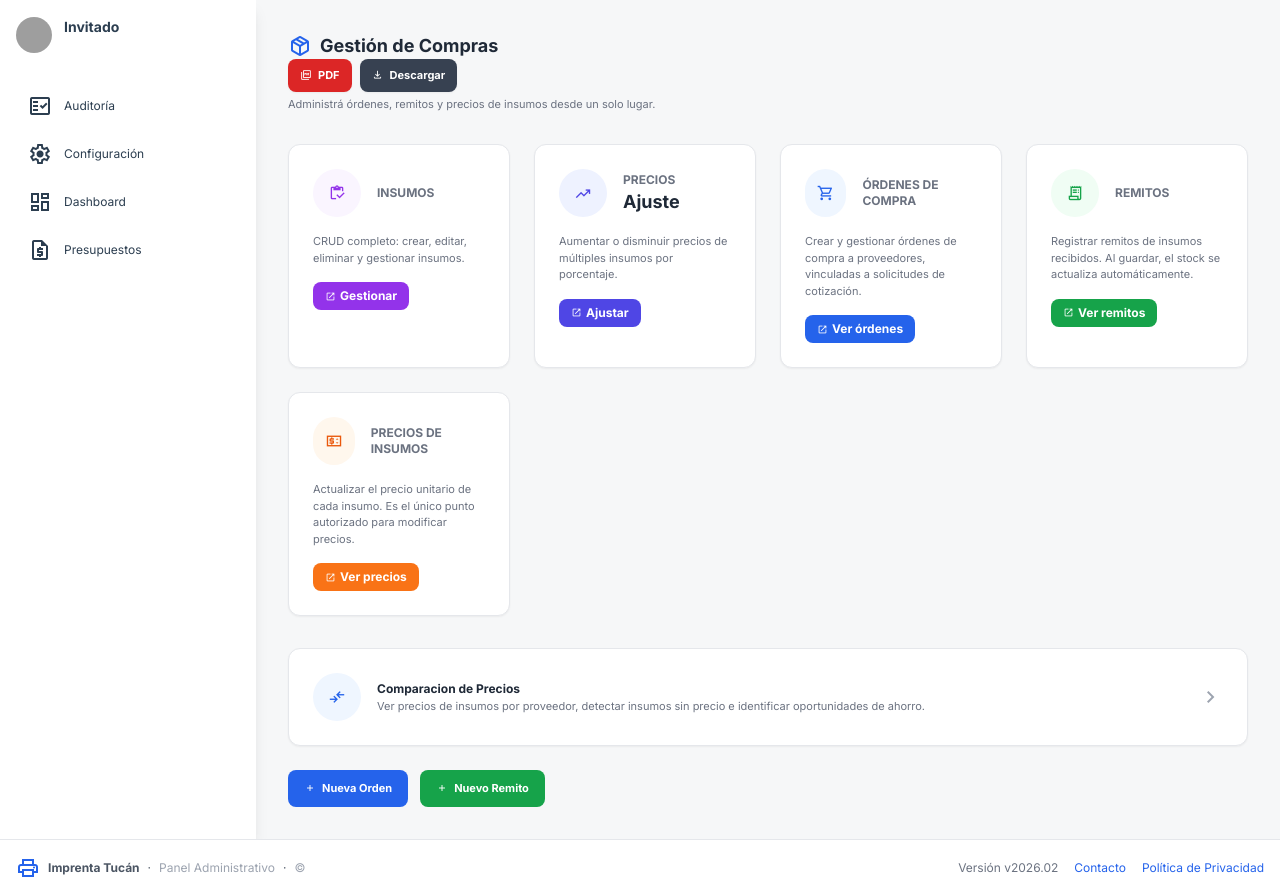
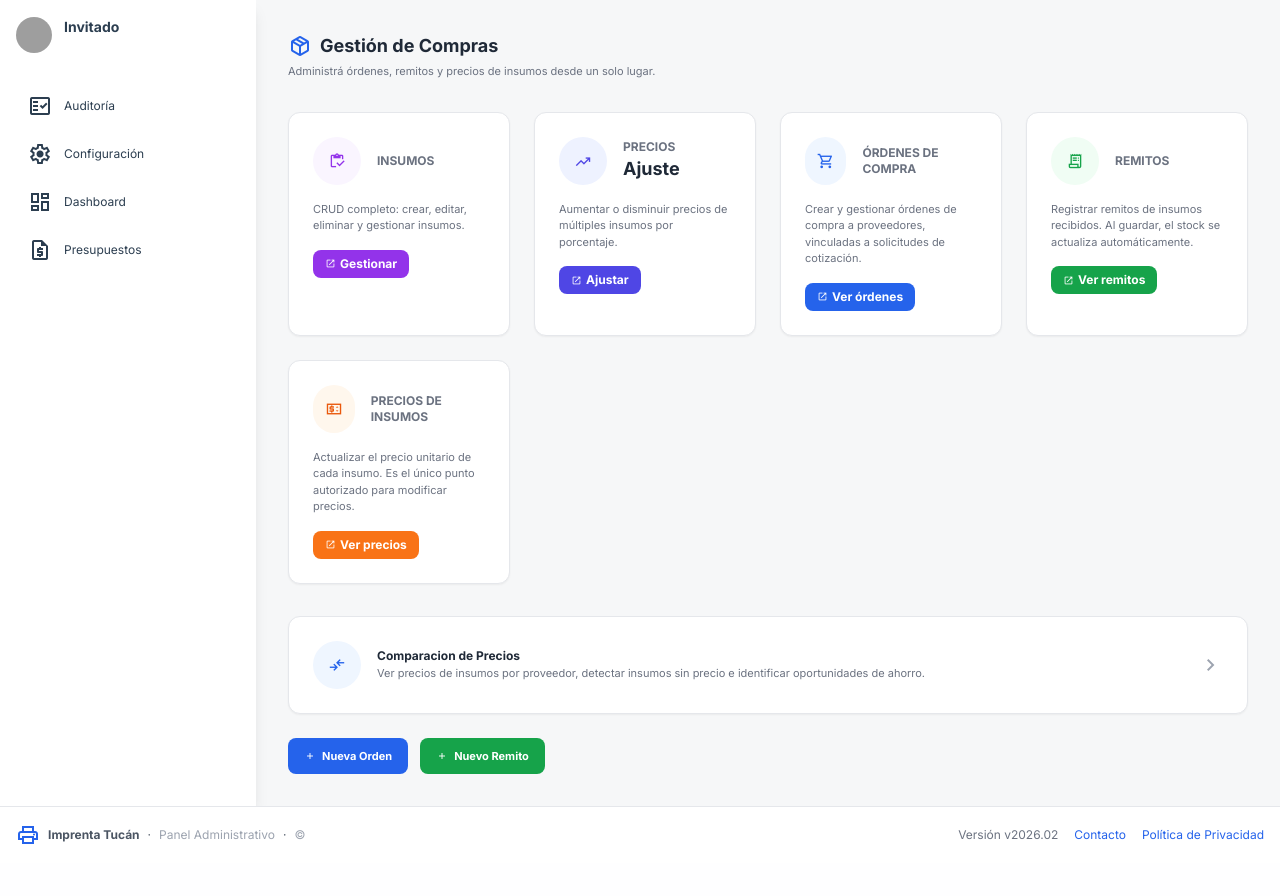
Before and after one commit to 6luciano3/imprenta_tucan, a Django app: template proyec_imprenta/imprenta_tucan/compras/templates/compras/home.html in a window 1280 px wide. Shown: the part 56-952 px from the top of the page. After the commit the page ends 900 px from the top, so only its background shows below. Run offline with Django 5.2, Linux system fonts and the light colour scheme; the template is opened without the code that fills it, so the values that code supplies are empty; some libraries are stand-ins or nearby versions; grey boxes are pictures that could not be loaded.

Commit message:
Eliminar botones PDF y Descargar de compras

```diff
--- a/proyec_imprenta/imprenta_tucan/compras/templates/compras/home.html
+++ b/proyec_imprenta/imprenta_tucan/compras/templates/compras/home.html
@@ -6,16 +6,6 @@
     <span class="material-symbols-outlined text-blue-600">package_2</span>
     Gestión de Compras
   </h1>
-  <div class="flex gap-2">
-    <a href="{% url 'estadisticas:informe_pdf_compras' %}" target="_blank"
-       class="inline-flex items-center gap-1.5 px-3 py-2 rounded-lg bg-red-600 hover:bg-red-700 text-white text-sm font-semibold shadow-sm">
-      <span class="material-symbols-outlined text-base">picture_as_pdf</span> PDF
-    </a>
-    <a href="{% url 'estadisticas:informe_pdf_compras' %}" download
-       class="inline-flex items-center gap-1.5 px-3 py-2 rounded-lg bg-gray-700 hover:bg-gray-800 text-white text-sm font-semibold shadow-sm">
-      <span class="material-symbols-outlined text-base">download</span> Descargar
-    </a>
-  </div>
   <p class="text-gray-500 text-sm mt-1">Administrá órdenes, remitos y precios de insumos desde un solo lugar.</p>
 </div>
 
```
